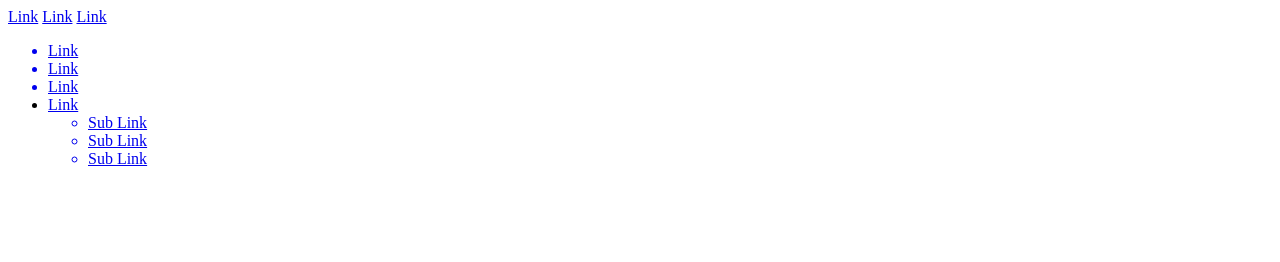
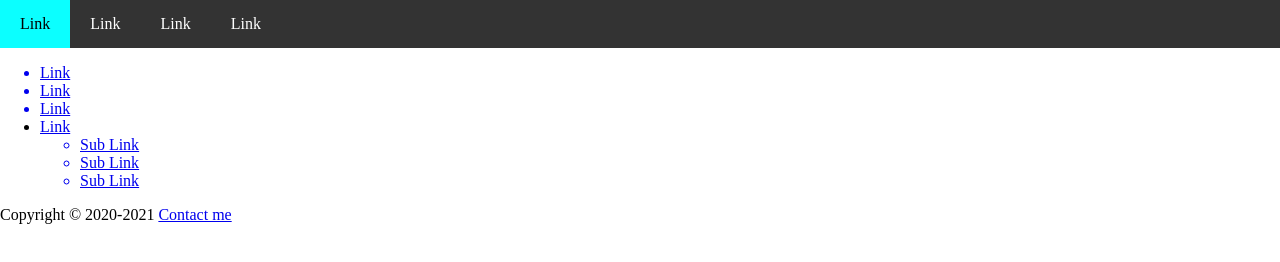
Before and after one commit to RatulSikder97/Reading-Management, a plain HTML site: page index.html in a window 1280 px wide. Drawn offline with Linux system fonts and the light colour scheme.

Commit message:
Design Header - navbar design

```diff
--- a/index.html
+++ b/index.html
@@ -4,6 +4,7 @@
 <head>
     <meta charset="UTF-8">
     <meta name="viewport" content="width=device-width, initial-scale=1.0">
+    <link rel="stylesheet" href="style.css">
     <title>Reading Management</title>
 </head>
 
@@ -13,7 +14,14 @@
             <a href="#">Link</a>
             <a href="#">Link</a>
             <a href="#">Link</a>
+            <a href="#">Link</a>
         </div>
+
+    </div>
+    <!-- header end -->
+
+    <!-- main content Started -->
+    <div class="content">
 
         <!-- sidebar start -->
         <div class="sidebar">
@@ -52,11 +60,7 @@
             <!-- main tree link end -->
         </div>
         <!-- sidebar end -->
-    </div>
-    <!-- header end -->
 
-    <!-- main content Started -->
-    <div class="content">
         <!--
             progress bar
 
@@ -101,7 +105,7 @@
 
     <!-- footer Started -->
     <div class="footer">
-
+        <p>Copyright &copy 2020-2021 <a href="#">Contact me</a> </p>
     </div>
     <!-- footer ended -->
 </body>
--- /dev/null
+++ b/style.css
@@ -0,0 +1,30 @@
+*{
+    box-sizing: border-box;
+}
+
+body{
+    margin: 0;
+    padding: 0;
+}
+
+.header{
+
+    background: #333;
+}
+
+.navbar{
+    display: flex;
+    flex: 100%;
+
+}
+
+.navbar>a{
+    color: white;
+    text-decoration: none;
+    padding: 15px 20px;
+}
+
+.navbar>a:hover{
+    background-color: #0bffff;
+    color: #000;
+}
```
